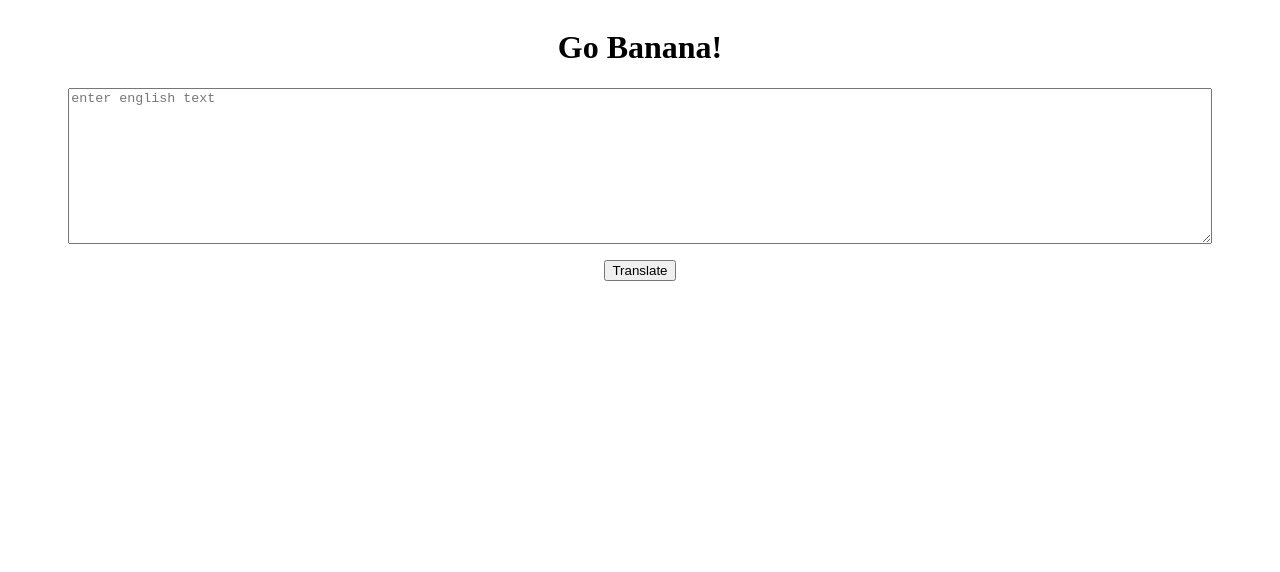
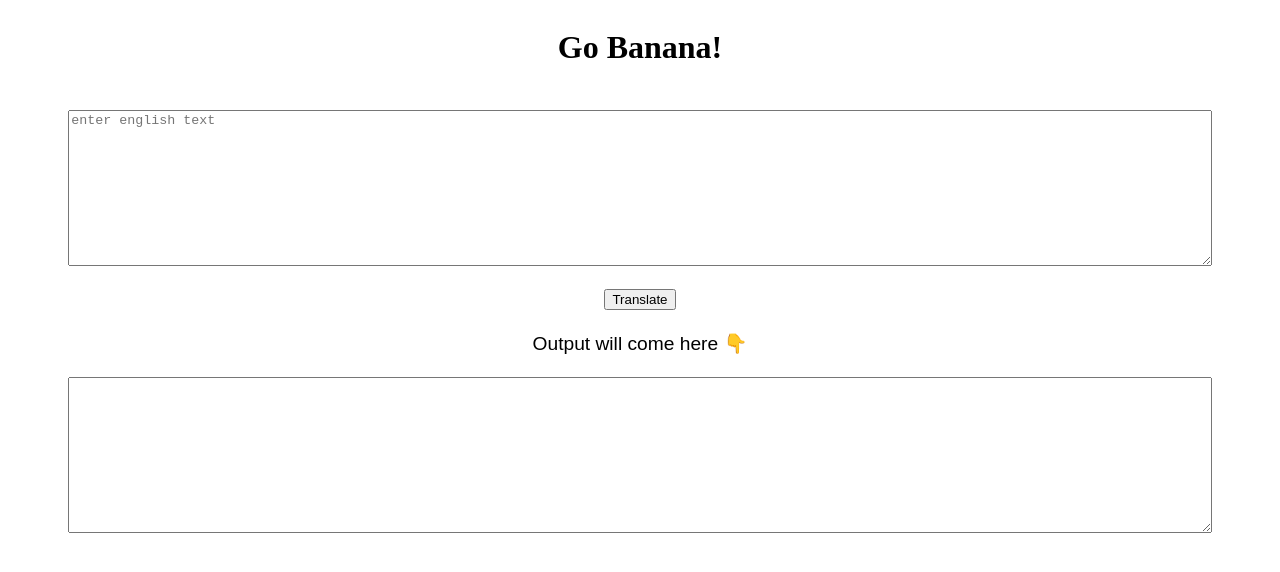
Before and after one commit to abinjohn123/neoG-mark-6, a plain HTML site: page index.html in a window 1280 px wide. Drawn offline with Linux system fonts and the light colour scheme.

Commit message:
feat: add output textarea

```diff
--- a/app.js
+++ b/app.js
@@ -2,10 +2,11 @@
 
 const btnClick = document.getElementById('btn-translate');
 const inputText = document.getElementById('input-text');
+const outputText = document.getElementById('text-output');
 
 const btnClickHandler = function () {
   const input = inputText.value;
-  console.log(input);
+  outputText.value = input;
   input.value = '';
 };
 
--- a/index.html
+++ b/index.html
@@ -10,11 +10,16 @@
         display: flex;
         flex-direction: column;
         align-items: center;
+        gap: 1.4rem;
       }
       textarea {
         display: block;
         width: 90%;
-        margin-bottom: 1rem;
+      }
+
+      .text-output-container {
+        font-size: larger;
+        font-family: sans-serif;
       }
     </style>
     <title>Banana Speak</title>
@@ -29,6 +34,13 @@
       placeholder="enter english text"
     ></textarea>
     <button id="btn-translate">Translate</button>
+    <div class="text-output-container" id="">Output will come here 👇</div>
+    <textarea
+      name="text-output"
+      id="text-output"
+      cols="30"
+      rows="10"
+    ></textarea>
     <script src="/app.js" type="text/javascript"></script>
   </body>
 </html>
```
